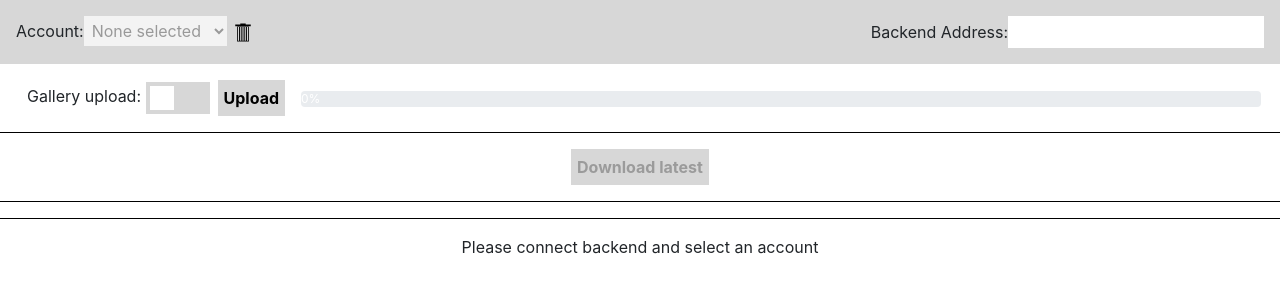
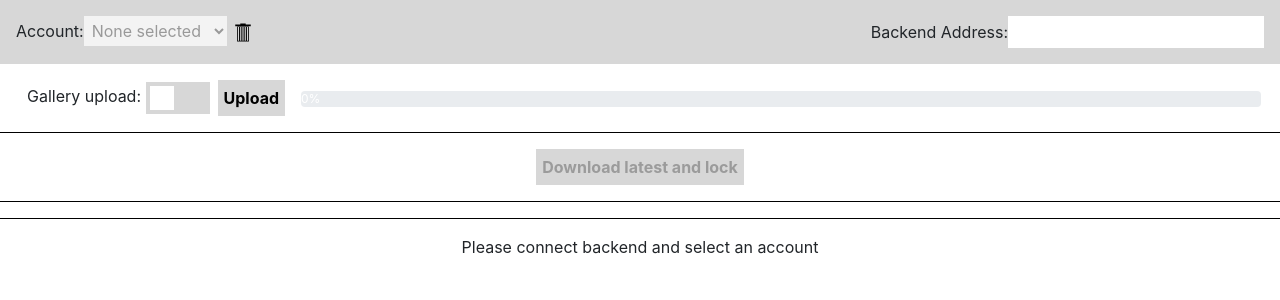
Before and after one commit to michaelcheungkm/picture-layout-organiser, a React (Create React App) app: page / in a window 1280 px wide. Shown: the top 300 px of the page. Built offline with nearby package versions, Linux system fonts and the light colour scheme.

Commit message:
Implement locking of next item when downloaded

```diff
--- a/src/App.js
+++ b/src/App.js
@@ -275,7 +275,7 @@ class App extends Component {
     return minLocked - 1;
   }
 
-  saveContentItemToDevice(index) {
+  saveContentItemToDevice(index, andLock) {
     var contentToSave = this.state.content[index];
     // Copy caption to clipboard
     var caption = contentToSave.caption;
@@ -286,6 +286,10 @@ class App extends Component {
       downloadUrl(contentToSave.media);
     } else if (contentToSave.mediaType === 'gallery') {
       contentToSave.media.forEach(galleryItem => downloadUrl(galleryItem.media));
+    }
+    if (andLock) {
+      // For normal 'next' usage, lock item
+      this.lockContentAfterIndex(index);
     }
     this.reportStatusMessage("Downloaded item and copied caption to clipboard", true);
   }
@@ -554,10 +558,10 @@ class App extends Component {
               this.reportStatusMessage("No next item available", false);
               return;
             }
-            this.saveContentItemToDevice(toDownloadIndex);
+            this.saveContentItemToDevice(toDownloadIndex, this.state.selectedIndex === NONE_INDEX);
           }.bind(this)}
           >
-            {this.state.selectedIndex === NONE_INDEX ? 'Download latest' : ' Download selected'}
+            {this.state.selectedIndex === NONE_INDEX ? 'Download latest and lock' : ' Download selected'}
           </button>
         </div>
         <div className='status-message-container'>
```
